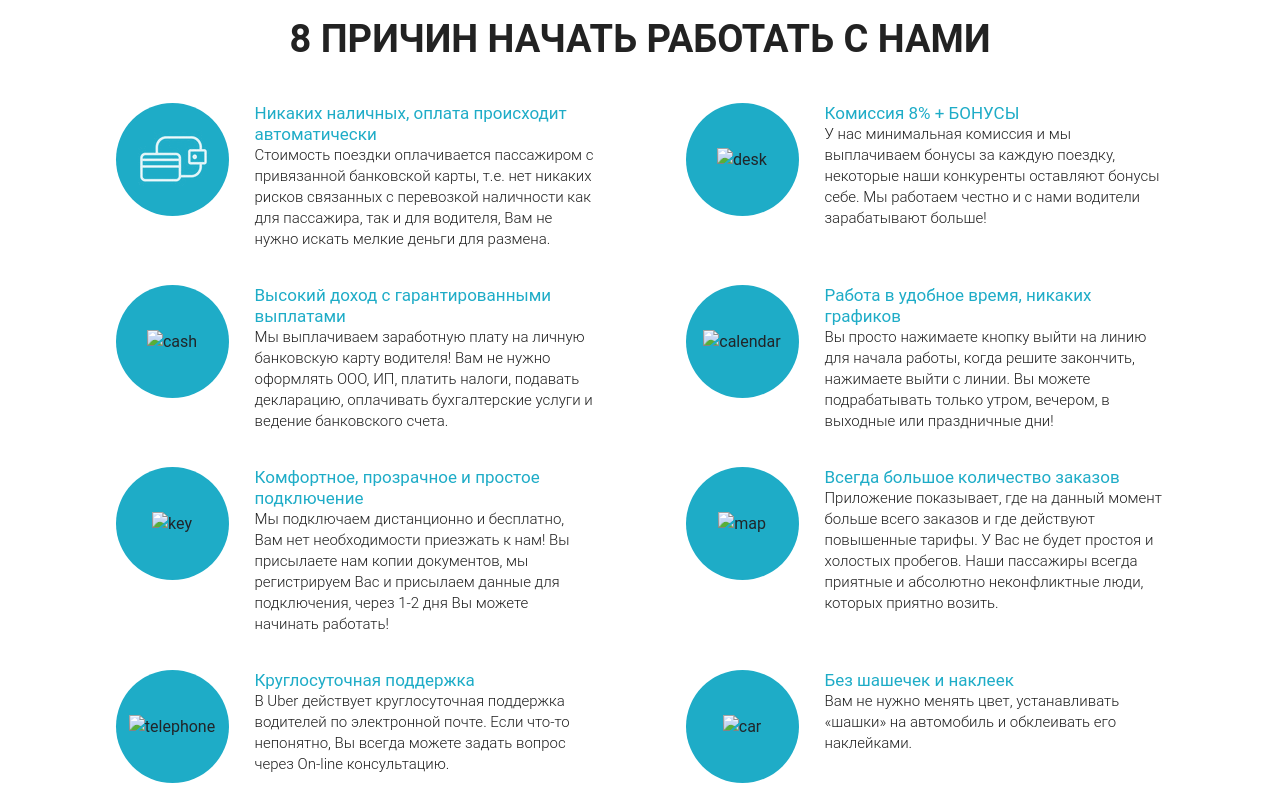
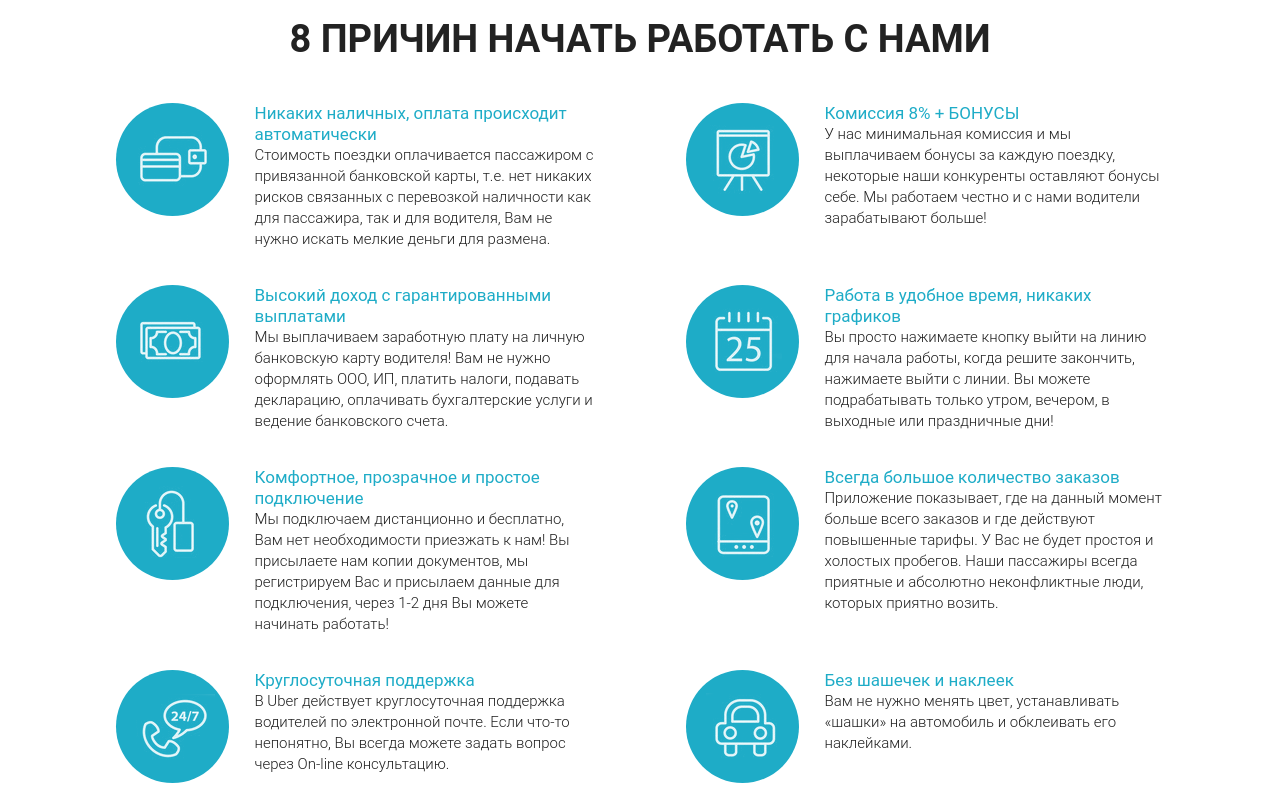
Before and after one commit to ko-miko/ko-miko.github.io, a plain HTML site: page index.html in a window 1280 px wide. Shown: the part 960-1760 px from the top of the page. Drawn offline with Linux system fonts and the light colour scheme; files whose address does not match are found by name.

Commit message:
Update index.html

```diff
--- a/index.html
+++ b/index.html
@@ -99,7 +99,7 @@
                <div class="col-md-6">
                    <div class="reasons_block">
                        <div class="reasons_round">
-                           <img src="../src/icons/desk_with_circle_icon.png" alt="desk">
+                           <img src="../icons/desk_with_circle_icon.png" alt="desk">
                        </div>
                        <div class="reasons_descr">
                            <div class="reasons_subtitle">Комиссия 8% + БОНУСЫ</div>
@@ -110,7 +110,7 @@
                <div class="col-md-6">
                    <div class="reasons_block">
                        <div class="reasons_round">
-                           <img src="../src/icons/Cash_icon.png" alt="cash">
+                           <img src="../icons/Cash_icon.png" alt="cash">
                        </div>
                        <div class="reasons_descr">
                            <div class="reasons_subtitle">Высокий доход с гарантированными
@@ -122,7 +122,7 @@
                <div class="col-md-6">
                    <div class="reasons_block">
                        <div class="reasons_round">
-                           <img src="../src/icons/calendar_25_icon.png" alt="calendar">
+                           <img src="../icons/calendar_25_icon.png" alt="calendar">
                        </div>
                        <div class="reasons_descr">
                            <div class="reasons_subtitle">Работа в удобное время, никаких
@@ -134,7 +134,7 @@
                <div class="col-md-6">
                    <div class="reasons_block">
                        <div class="reasons_round">
-                           <img src="../src/icons/key_png.png" alt="key">
+                           <img src="../icons/key_png.png" alt="key">
                        </div>
                        <div class="reasons_descr">
                            <div class="reasons_subtitle">Комфортное, прозрачное и простое
@@ -147,7 +147,7 @@
                <div class="col-md-6">
                    <div class="reasons_block">
                        <div class="reasons_round">
-                           <img src="../src/icons/map_icon.png" alt="map">
+                           <img src="../icons/map_icon.png" alt="map">
                        </div>
                        <div class="reasons_descr">
                            <div class="reasons_subtitle">Всегда большое количество заказов</div>
@@ -158,7 +158,7 @@
                <div class="col-md-6">
                    <div class="reasons_block">
                        <div class="reasons_round">
-                           <img src="../src/icons/telephone_handset.png" alt="telephone">
+                           <img src="../icons/telephone_handset.png" alt="telephone">
                        </div>
                        <div class="reasons_descr">
                            <div class="reasons_subtitle">Круглосуточная поддержка</div>
@@ -169,7 +169,7 @@
                <div class="col-md-6">
                    <div class="reasons_block">
                        <div class="reasons_round">
-                           <img src="../src/icons/car_icon.png" alt="car">
+                           <img src="../icons/car_icon.png" alt="car">
                        </div>
                        <div class="reasons_descr">
                            <div class="reasons_subtitle">Без шашечек и наклеек</div>
```
